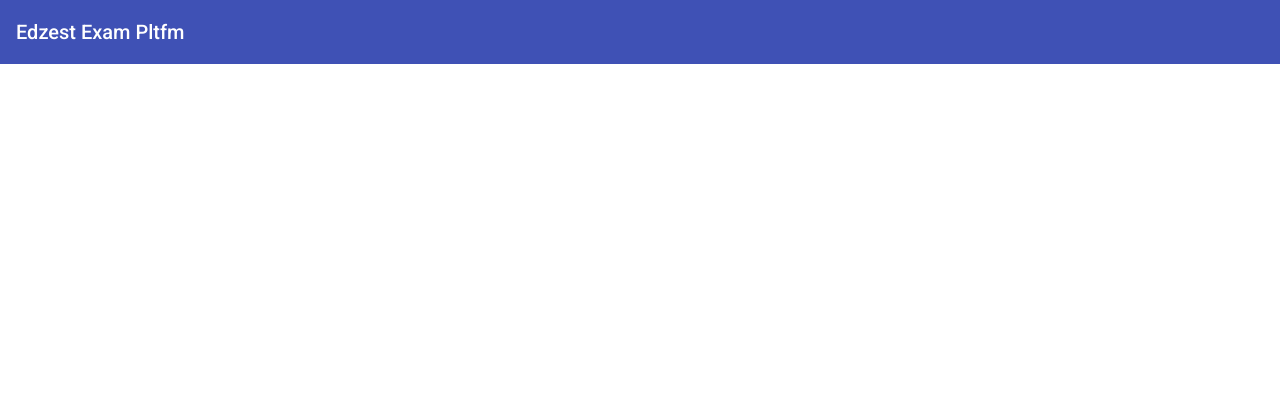
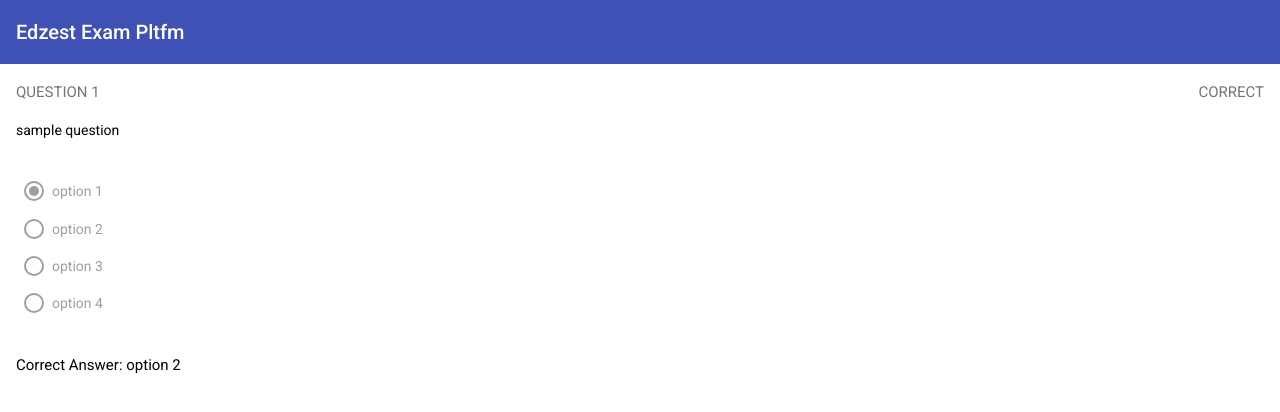
Before and after one commit to edzest/eep-dashboard, an Angular app: page /result in a window 1280 px wide. Before the commit this address led to /. Shown: the top 412 px of the page. Built offline with nearby package versions, Linux system fonts and the light colour scheme.

Commit message:
Add html of test result page

```diff
--- a/src/app/app-routing.module.ts
+++ b/src/app/app-routing.module.ts
@@ -3,10 +3,13 @@ import { RouterModule, Routes } from '@angular/router';
 
 import { TestsComponent } from './tests/tests.component';
 import { TestWindowComponent } from './test-window/test-window.component';
+import { TestResultComponent } from './test-result/test-result.component';
+import { TestSummaryItemComponent } from './test-summary-item/test-summary-item.component';
 
 const routes: Routes = [
   { path: 'home', component: TestsComponent },
   { path: 'test/:id', component: TestWindowComponent },
+  { path: 'result', component: TestSummaryItemComponent },
   { path: '',   redirectTo: '/home', pathMatch: 'full' },
 ];
 
--- a/src/app/app.module.ts
+++ b/src/app/app.module.ts
@@ -20,6 +20,8 @@ import { ToolbarComponent } from './toolbar/toolbar.component';
 import { TestInfoCardComponent } from './test-info-card/test-info-card.component';
 import { TestWindowComponent } from './test-window/test-window.component';
 import { TestDialogComponent } from './test-dialog/test-dialog.component';
+import { TestResultComponent } from './test-result/test-result.component';
+import { TestSummaryItemComponent } from './test-summary-item/test-summary-item.component';
 
 @NgModule({
   declarations: [
@@ -28,7 +30,9 @@ import { TestDialogComponent } from './test-dialog/test-dialog.component';
     ToolbarComponent,
     TestInfoCardComponent,
     TestWindowComponent,
-    TestDialogComponent
+    TestDialogComponent,
+    TestResultComponent,
+    TestSummaryItemComponent
   ],
   imports: [
     BrowserModule,
--- /dev/null
+++ b/src/app/test-result/test-result.component.css
@@ -0,0 +1,10 @@
+.test-score {
+    display: block;
+    font-size: xx-large;
+    font-weight: bold;
+    margin: 8px 0;
+}
+
+.summary h4 {
+    color: #0000008a;
+}
--- /dev/null
+++ b/src/app/test-result/test-result.component.html
@@ -0,0 +1,15 @@
+<div>
+    <div>
+        <h1>PMP Test Revision</h1>
+    </div>
+    <div>
+        <h2>Piyush, you scored <span class="test-score">50/50</span></h2>
+    </div>
+    <div class="summary">
+        <h4>TEST SUMMARY</h4>
+
+        <div>
+
+        </div>
+    </div>
+</div>
--- /dev/null
+++ b/src/app/test-result/test-result.component.ts
@@ -0,0 +1,15 @@
+import { Component, OnInit } from '@angular/core';
+
+@Component({
+  selector: 'app-test-result',
+  templateUrl: './test-result.component.html',
+  styleUrls: ['./test-result.component.css']
+})
+export class TestResultComponent implements OnInit {
+
+  constructor() { }
+
+  ngOnInit(): void {
+  }
+
+}
--- /dev/null
+++ b/src/app/test-summary-item/test-summary-item.component.css
@@ -0,0 +1,20 @@
+.header {
+    display: flex;
+    color: #0000008a;
+    justify-content: space-between;
+}
+
+.options-radio-group {
+    display: flex;
+    flex-direction: column;
+    margin: 32px 0;
+    align-items: flex-start;
+}
+
+.options-radio-button {
+    margin: 8px;
+}
+
+.option-radio-label {
+    white-space: normal;
+}
--- /dev/null
+++ b/src/app/test-summary-item/test-summary-item.component.html
@@ -0,0 +1,19 @@
+<div>
+    <div class="header">
+        <h4>QUESTION 1</h4>
+        <h4>CORRECT</h4>
+    </div>
+    <div>
+        <label id="current-question-label">{{questionTxt}}</label>
+        <mat-radio-group
+            aria-labelledby="question-label"
+            class="options-radio-group"
+            >
+            <mat-radio-button class="options-radio-button" *ngFor="let option of options"
+            [value]="option" [checked]="option == this.selectedOption" disabled>
+                <span class="option-radio-label">{{option}}</span>
+            </mat-radio-button>
+        </mat-radio-group>
+        <h4>Correct Answer: option 2</h4>
+    </div>
+</div>
--- /dev/null
+++ b/src/app/test-summary-item/test-summary-item.component.ts
@@ -0,0 +1,19 @@
+import { Component, OnInit } from '@angular/core';
+
+@Component({
+  selector: 'app-test-summary-item',
+  templateUrl: './test-summary-item.component.html',
+  styleUrls: ['./test-summary-item.component.css']
+})
+export class TestSummaryItemComponent implements OnInit {
+
+  questionTxt: string = "sample question";
+  options: Array<String> = ["option 1", "option 2", "option 3", "option 4"];
+  selectedOption: string = "option 1";
+  correctOption: string = "option 3";
+  constructor() { }
+
+  ngOnInit(): void {
+  }
+
+}
--- a/src/app/test-window/test-window.component.ts
+++ b/src/app/test-window/test-window.component.ts
@@ -2,6 +2,7 @@ import { Component, OnInit } from '@angular/core';
 import { MatDialog } from '@angular/material/dialog';
 import { MatRadioChange } from '@angular/material/radio';
 import { Router } from '@angular/router';
+import { scan } from 'rxjs';
 import { CurrentTest } from '../current-test';
 import { QuestionSet, TestBody } from '../test-body.model';
 import { TestDialogComponent } from '../test-dialog/test-dialog.component';
@@ -18,7 +19,6 @@ export class TestWindowComponent implements OnInit {
 
   testInfo: TestInfo | undefined;
   currentQuestionSet: QuestionSet | undefined;
-  testBody: TestBody = this.testService.getTestById();
   currentTest: CurrentTest | undefined;
 
   currentSelectedOption: string | undefined;
@@ -40,6 +40,11 @@ export class TestWindowComponent implements OnInit {
       this.testInfo = currentTestInfo;
     }
     this.openTestDialog();
+    this.testService.getTestById(this.testInfo.testId).subscribe((testBody) => {
+      // todo: can I inject this using ng's DI??
+      this.currentTest = new CurrentTest(testBody);
+      console.log('loaded current test body');
+    });
   }
 
   openTestDialog() {
@@ -52,9 +57,6 @@ export class TestWindowComponent implements OnInit {
         this.router.navigate(['/home']);
       } else {
         console.log(`Dialog closed: ${result}`);
-        this.testBody = this.testService.getTestById();
-        // todo: this will change to observable
-        this.currentTest = new CurrentTest(this.testBody);
         this.initializeTest();
       }
     });
--- a/src/app/test.service.ts
+++ b/src/app/test.service.ts
@@ -9,76 +9,16 @@ import { TestInfo } from './test-info.model';
 export class TestService {
 
   private allTestUrl = 'https://virtserver.swaggerhub.com/e3443/EEP-API/0.0.1/tests';
+  private getTestByIdUrl = (testId: number) => `https://virtserver.swaggerhub.com/e3443/EEP-API/0.0.1/tests/${testId}`;
 
   constructor(private http: HttpClient) { }
-
-  sampleTestBody: TestBody = {
-    testId: 12,
-    title: "PMP Revision Test",
-    instructions: "lorem ipsum .... ",
-    sections: [
-      {
-        sectionId: 1,
-        sectionName: "Section 1",
-        questions: [
-          {
-            questionId: 1,
-            questionTxt: "Lorem ipsum dolor sit amet consectetur adipisicing elit. Sunt eius vero repellendus qui nesciunt! \
-            Fuga maxime ex voluptate odit accusamus eveniet aut impedit et voluptatibus, itaque harum praesentium, dolorum similique?",
-            options: [
-              "option 1",
-              "option 2",
-              "option 3",
-              "option 4"
-            ]
-          },
-          {
-            questionId: 2,
-            questionTxt: "This a new question with new answers...",
-            options: [
-              "option 10",
-              "option 20",
-              "option 30",
-              "option 40"
-            ]
-          }
-        ]
-      },
-      {
-        sectionId: 2,
-        sectionName: "Section 2",
-        questions: [
-          {
-            questionId: 1,
-            questionTxt: "Section 2 Lorem ipsum dolor sit amet consectetur adipisicing elit. Sunt eius vero repellendus qui nesciunt! \
-            Fuga maxime ex voluptate odit accusamus eveniet aut impedit et voluptatibus, itaque harum praesentium, dolorum similique?",
-            options: [
-              "option 1",
-              "option 2",
-              "option 3",
-              "option 4"
-            ]
-          },
-          {
-            questionId: 2,
-            questionTxt: "Section 2This a new question with new answers...",
-            options: [
-              "option 10",
-              "option 20",
-              "option 30",
-              "option 40"
-            ]
-          }
-        ]
-      }
-    ]
-  }
 
   getAllTests() {
     return this.http.get<Array<TestInfo>>(this.allTestUrl)
   }
 
-  getTestById() {
-    return this.sampleTestBody;
+  getTestById(testId: number) {
+    // return this.sampleTestBody;
+    return this.http.get<TestBody>(this.getTestByIdUrl(testId));
   }
 }
```
Also changed, not shown: 2 other files (tests, documents, lock files or other folders).
